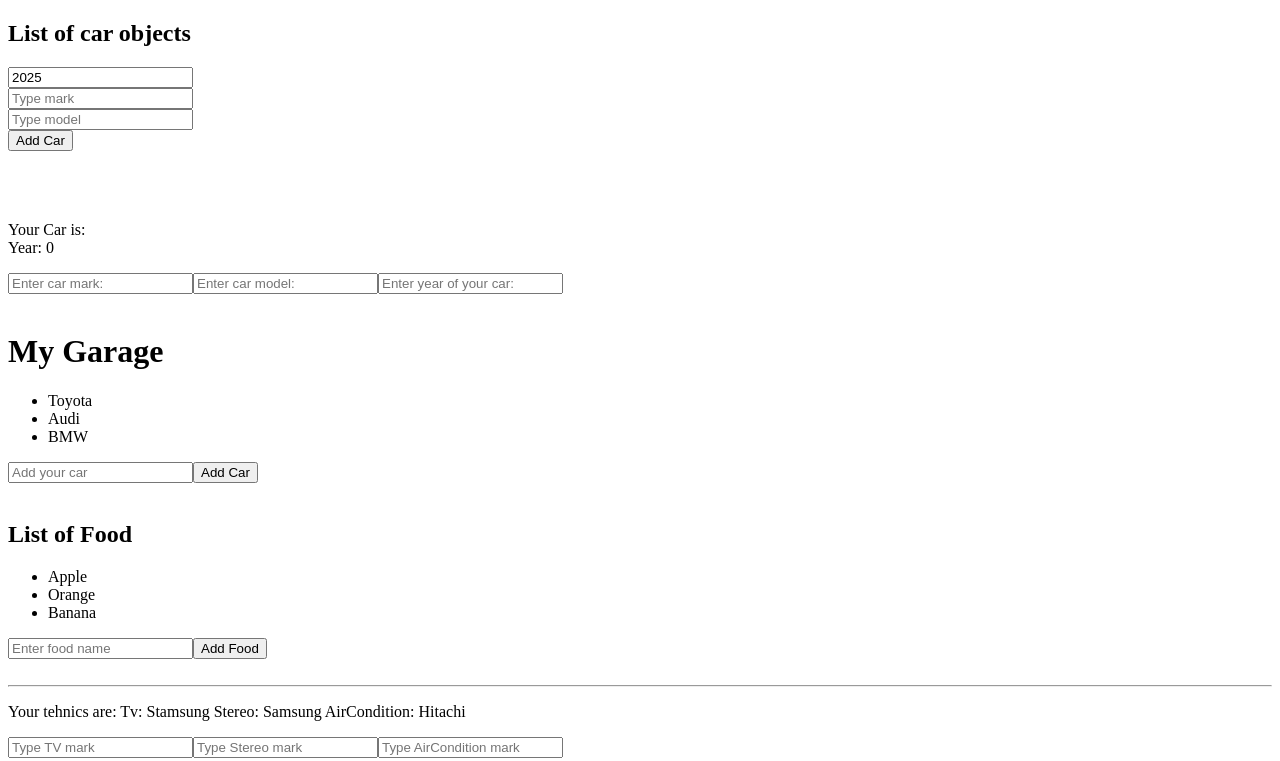
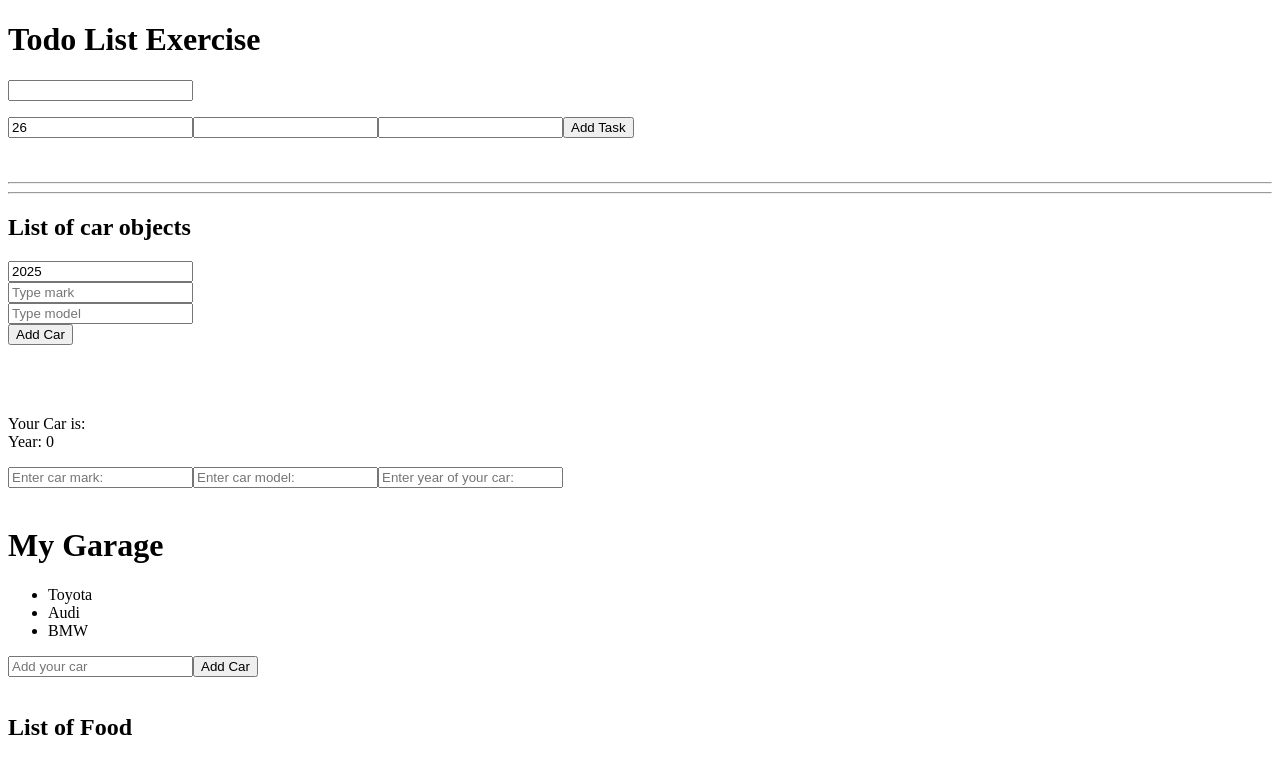
Before and after one commit to MTzarev/seventh-exercise-bcode, a React (Vite) app: page / in a window 1280 px wide. Shown: the top 761 px of the page. Built offline with nearby package versions, Linux system fonts and the light colour scheme.

Commit message:
Exercise Object update in array

```diff
--- a/src/App.jsx
+++ b/src/App.jsx
@@ -5,9 +5,13 @@ import FoodArray from "./components/FoodArray";
 import CarsArray from "./components/CarsArray";
 import CarsObject from "./components/CarsObject";
 import ArrayOfObjects from "./components/ArrayOfObjects";
+import ToDoList from "./components/ToDoList";
 function App() {
   return (
     <>
+<ToDoList/>
+
+    <br /><br /><hr /><hr />
 <ArrayOfObjects/>
 <br /><br /><br />
 
--- a/src/components/ArrayOfObjects.jsx
+++ b/src/components/ArrayOfObjects.jsx
@@ -11,7 +11,8 @@ function ArrayOfObjects() {
     const newCar = {year: carYear,
                     make: carMake,
                     model: carModel};
-        setCars (cars=>[...cars, newCar])
+        setCars (cars=>[...cars, newCar]);
+
         setCarYear("");
         setCarMake("");
         setCarModel("");
--- /dev/null
+++ b/src/components/ToDoList.jsx
@@ -0,0 +1,50 @@
+import { useState } from "react";
+function ToDoList() {
+    const[tasks, setTask] = useState([]);
+    const[taskDate, setTaskDate] = useState(new Date().getDate())
+    const[taskName, setTaskName] = useState("")
+    const[taskType, setTaskType] = useState("")
+
+    function taskAdd (){
+        const newTask = {data: taskDate,
+                        name: taskName,
+                        type: taskType
+        }
+        setTask(task => [...task, newTask]);
+
+        setTaskDate();
+        setTaskName("");
+        setTaskType("");
+    }
+    function taskInsertDate (event){
+        setTaskDate(event.target.value)
+
+    }
+    function taskInsertName(event) {
+setTaskName(event.target.value)
+    }
+    function taskInsertType(event){
+        setTaskType(event.target.value)
+
+    }
+    function removeTask(index){
+        setTask (task =>task.filter((el, i)=>i!==index))
+
+    }
+
+    return (
+        <div>
+<h1>Todo List Exercise</h1>
+<input type="text" />
+<ol>
+    {tasks.map((x, index)=> <li key={index} onDoubleClick={()=>removeTask(index)} > {x.date}{x.name}{x.type}</li>)}
+</ol>
+<input type="number" value={taskDate} onChange={taskInsertDate} />
+<input type="text" value={taskName} onChange={taskInsertName} />
+<input type="text" value={taskType} onChange={taskInsertType} />
+
+<button onClick={taskAdd}>Add Task</button>
+        </div>
+);
+}
+export default ToDoList;
```
